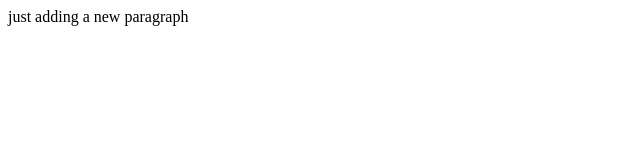
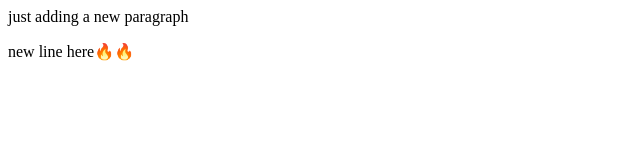
Before and after one commit to Zerro2003/Gym-Git-Exercise-Solutions, a plain HTML site: page home.html in a window 1280 px wide. Shown: the whole page, without its empty margins (0-640 px from the left). Drawn offline with Linux system fonts and the light colour scheme.

Commit message:
changed few things in home page

```diff
--- a/home.html
+++ b/home.html
@@ -6,5 +6,6 @@
   </head>
   <body>
     <p>just adding a new paragraph</p>
+    <p>new line here🔥🔥</p>
   </body>
 </html>
```
